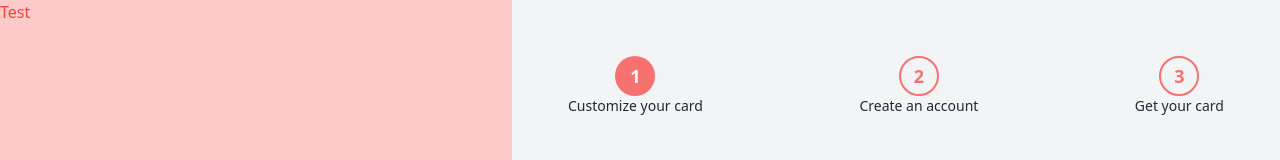
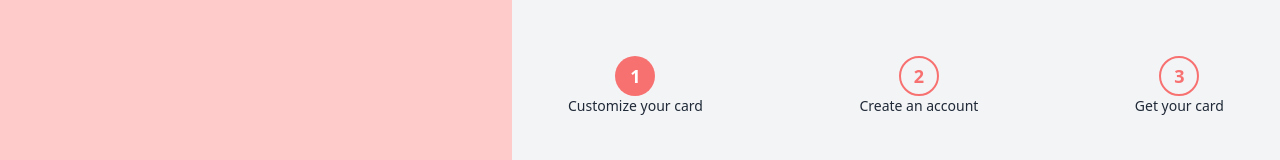
Before and after one commit to DamoFD/virtual-business-cards, a React (Vite) app in the folder frontend/: page / in a window 1280 px wide. Shown: the top 160 px of the page. Built offline with nearby package versions, Linux system fonts and the light colour scheme.

Commit message:
upload images

```diff
--- a/frontend/src/App.jsx
+++ b/frontend/src/App.jsx
@@ -1,16 +1,20 @@
 import Editor from './editor/Editor'
+import Visual from './visual/Visual'
+import { ImageProvider } from './context/ImageContext';
 
 function App() {
 
   return (
-    <div className="min-h-screen w-full flex bg-gray-100 relative">
-        <div className="w-2/5 bg-red-200">
-            <h1 className="text-red-500">Test</h1>
+    <ImageProvider>
+        <div className="h-screen w-full flex bg-gray-100 relative">
+            <div className="w-2/5 bg-red-200 flex items-center justify-center">
+                <Visual />
+            </div>
+            <div className="w-3/5 h-full p-14 overflow-y-auto">
+                <Editor />
+            </div>
         </div>
-        <div className="w-3/5 h-full p-14">
-            <Editor />
-        </div>
-    </div>
+    </ImageProvider>
   )
 }
 
--- /dev/null
+++ b/frontend/src/context/ImageContext.jsx
@@ -0,0 +1,24 @@
+import { createContext, useState } from 'react'
+
+export const ImageContext = createContext();
+
+export const ImageProvider = ({ children }) => {
+    const [images, setImages] = useState({
+        'Company Logo': null,
+        'Profile Picture': null,
+        'Cover Photo': null,
+    });
+
+    const updateImage = (name, data) => {
+        setImages(prevImages => ({
+            ...prevImages,
+            [name]: data,
+        }));
+    };
+
+    return (
+        <ImageContext.Provider value={{ images, updateImage }}>
+            {children}
+        </ImageContext.Provider>
+    );
+};
--- a/frontend/src/editor/components/ImageModal.jsx
+++ b/frontend/src/editor/components/ImageModal.jsx
@@ -1,13 +1,26 @@
-import { useEffect, useState } from 'react'
+import { useEffect, useState, useContext } from 'react'
+import { ImageContext } from '../../context/ImageContext'
 
 const ImageModal = ({isOpen, closeModal, modalName}) => {
     const [visible, setVisible] = useState(false)
+    const { updateImage, images } = useContext(ImageContext)
 
     useEffect(() => {
         if (isOpen) {
             setVisible(true)
         }
     }, [isOpen])
+
+    const handleImageUpload = (event) => {
+        const file = event.target.files[0];
+        if (file) {
+            const reader = new FileReader();
+            reader.onload = () => {
+                updateImage(modalName, reader.result);
+            };
+            reader.readAsDataURL(file);
+        }
+    }
 
     return (
         <div className="fixed w-full h-full z-10 top-0 left-0 flex justify-center items-center backdrop-blur-sm">
@@ -23,8 +36,27 @@ const ImageModal = ({isOpen, closeModal, modalName}) => {
                     <hr className="my-4 border-gray-300" />
 
                     <div className="border-2 border-dotted border-gray-300 rounded-lg flex flex-col items-center justify-center p-10">
-                        <p className="font-semibold text-gray-700">Drop your image here, or <span className="text-red-500">browse</span></p>
-                        <p className="text-sm text-gray-500">Supports JPG, JPEG, and PNG</p>
+                    {images[modalName] ? (
+                        <img
+                            src={images[modalName]}
+                            alt="uploaded"
+                            className="max-w-full max-h-60 rounded-lg"
+                        />
+                        ) : (
+                            <>
+                                <label for="upload">
+                                    <p className="font-semibold text-gray-700">Drop your image here, or <span className="text-red-500">browse</span></p>
+                                    <p className="text-sm text-gray-500">Supports JPG, JPEG, and PNG</p>
+                                </label>
+                                <input
+                                    id="upload"
+                                    type="file"
+                                    accept="image/*"
+                                    onChange={handleImageUpload}
+                                    className="hidden"
+                                />
+                            </>
+                        )}
                     </div>
 
                 </div>
--- a/frontend/src/editor/components/Images.jsx
+++ b/frontend/src/editor/components/Images.jsx
@@ -1,9 +1,11 @@
+import { useState, useContext } from 'react'
 import ImageModal from './ImageModal'
-import { useState } from 'react'
+import { ImageContext } from '../../context/ImageContext'
 
 const Images = () => {
     const [isOpen, setIsOpen] = useState(false)
     const [modalName, setModalName] = useState('')
+    const { images } = useContext(ImageContext);
 
     const cardNames = ['Company Logo', 'Profile Picture', 'Cover Photo']
 
@@ -24,9 +26,19 @@ const Images = () => {
             </div>
             <div className="flex items-center space-x-4 mt-4">
                 {cardNames.map((name, index) => (
-                    <div className="flex flex-col items-center justify-center bg-white rounded-lg shadow-lg p-8 text-gray-700 cursor-pointer" onClick={() => openModal(name)}>
-                        <p className="text-xl">+</p>
-                        <p className="font-semibold">{name}</p>
+                    <div
+                        key={index}
+                        className="flex flex-col items-center justify-center bg-white rounded-lg shadow-lg p-8 text-gray-700 cursor-pointer"
+                        onClick={() => openModal(name)}
+                    >
+                        {images[name] ? (
+                            <img src={images[name]} alt={name} className="max-w-full max-h-16 rounded-lg" />
+                        ) : (
+                            <>
+                                <p className="text-xl">+</p>
+                                <p className="font-semibold">{name}</p>
+                            </>
+                        )}
                     </div>
                 ))}
             </div>
--- /dev/null
+++ b/frontend/src/visual/Visual.jsx
@@ -0,0 +1,14 @@
+import { useContext } from 'react'
+import { ImageContext } from '../context/ImageContext'
+
+const Visual = () => {
+    const { images } = useContext(ImageContext);
+
+    return (
+        <div className="bg-white rounded-lg shadow-lg w-3/4 overflow-hidden">
+            <img className="object-cover w-full max-h-32" src={images['Company Logo']} />
+        </div>
+    )
+}
+
+export default Visual
```
